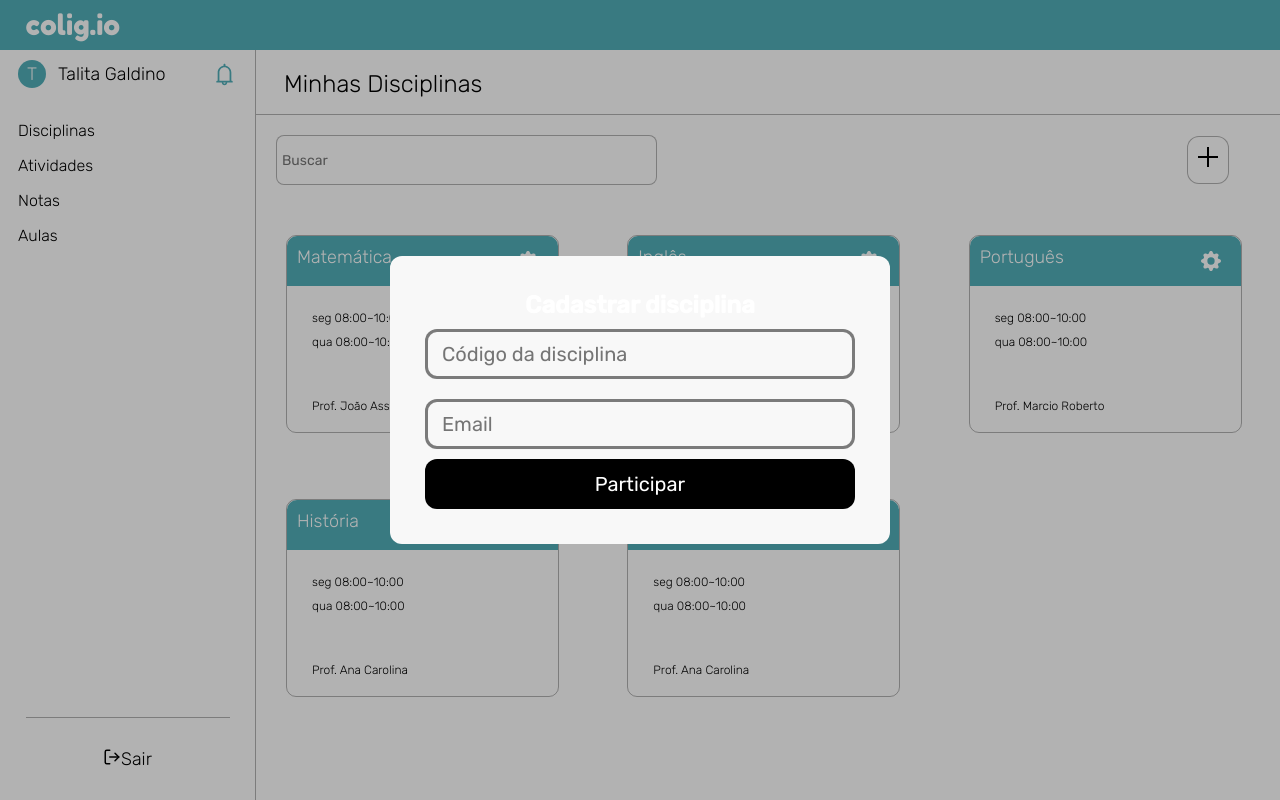
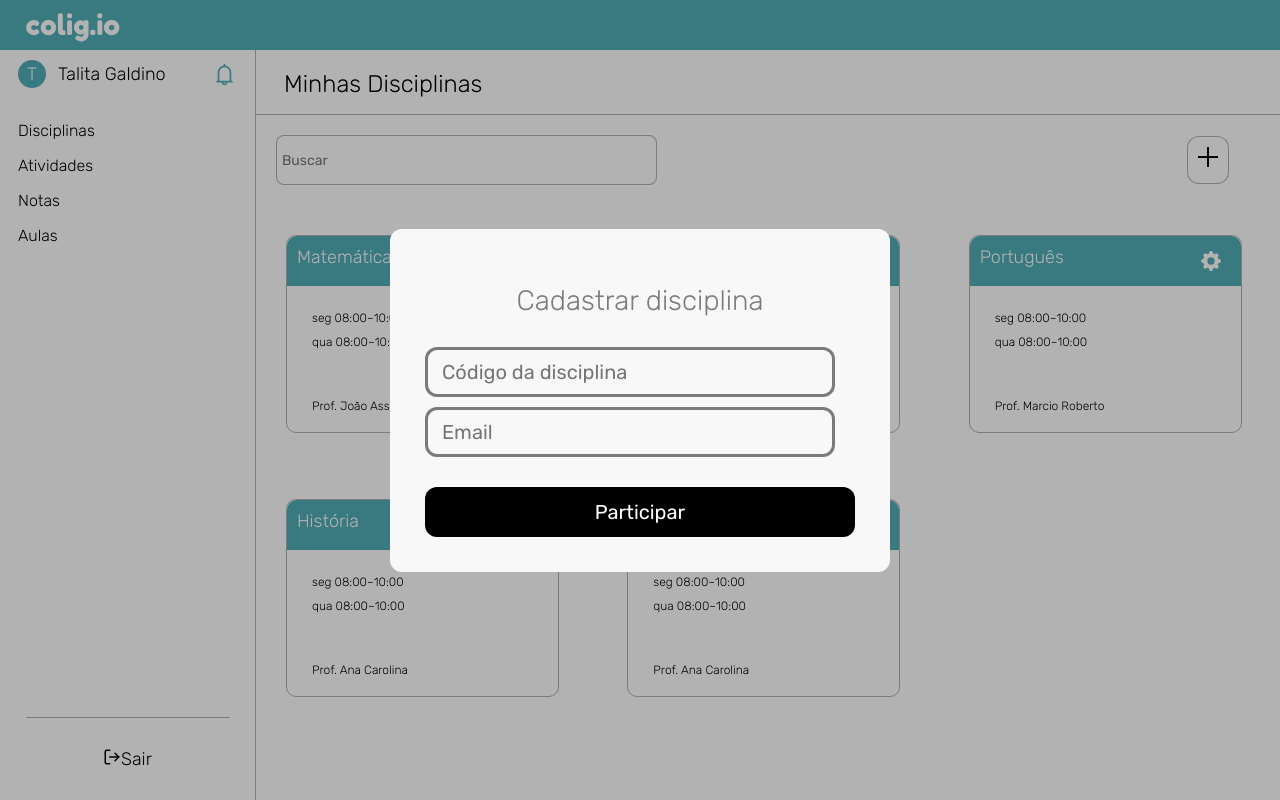
Before and after one commit to pedroespindula/coligio-front, a React (Create React App) app: page /disciplinas in a window 1280 px wide. Both pictures are taken after a click on the button 1208 px from the left and 160 px from the top of the page. Built offline with nearby package versions, Linux system fonts and the light colour scheme.

Commit message:
Adiciona cadastro de disciplina pelo aluno

```diff
--- a/src/components/RegisterStudentDiscipline/index.js
+++ b/src/components/RegisterStudentDiscipline/index.js
@@ -1,21 +1,39 @@
 import React, { useState } from 'react';
 
 import { Fields, Input } from '../../views/Login/styles';
-
+import { Title, InputsContainer } from './styles';
 import Button from '../../components/Button';
 
 const RegisterStudentDiscipline = () => {
 	const [disciplineCode, setDisciplineCode] = useState('');
 	const [email, setEmail] = useState('');
 
+	console.log(email, disciplineCode);
+
 	return (
 		<Fields>
 
-			<h4> Cadastrar disciplina </h4>
-			<Input placeholder='Código da disciplina' />
-			<Input placeholder='Email' />
+			<Title> Cadastrar disciplina </Title>
 
-			<Button style={{ width: '100%', background: '#000', fontSize: '20px', height: '50px' }}>
+			<InputsContainer>
+				<Input value={disciplineCode}
+							 placeholder='Código da disciplina'
+							 onChange={(e) => {
+								 setDisciplineCode(e.target.value)
+							 }} />
+				<Input value={email}
+							 placeholder='Email'
+							 onChange={(e) => {
+								 setEmail(e.target.value)
+							 }} />
+			</InputsContainer>
+
+			<Button
+				style={{ width: '100%',
+								 background: '#000',
+								 fontSize: '20px',
+								 height: '50px' }}
+				>
 				Participar
 			</Button>
 		</Fields>
--- a/src/components/RegisterStudentDiscipline/styles.js
+++ b/src/components/RegisterStudentDiscipline/styles.js
@@ -0,0 +1,13 @@
+import styled from 'styled-components';
+
+export const Title = styled.h1`
+	font-family: 'Rubik', sans-serif;
+	font-weight: 300;
+	color: rgba(0, 0, 0, 0.5);
+	font-size: 28px;
+	padding: 20px;
+`;
+
+export const InputsContainer = styled.div`
+	padding: 0 20px 20px 0;
+`;
--- a/src/views/Disciplines/index.js
+++ b/src/views/Disciplines/index.js
@@ -58,13 +58,6 @@ const Disciplines = () => {
                                 onClick={() => setNewDisciplineOpened(true)}
                             >
 
-                            {
-                                isNewDisciplineOpened ? (
-                                    <Modal onClose={() => setNewDisciplineOpened(false)}>
-                                        <RegisterStudentDiscipline />
-                                    </Modal>
-                                ) : null
-                            }
 
                             <GrAdd />
                         </Button>
@@ -79,6 +72,13 @@ const Disciplines = () => {
                     </DisciplinesContainer>
 
                 </ContentPage>
+                {
+                    isNewDisciplineOpened ? (
+                        <Modal onClose={() => setNewDisciplineOpened(false)}>
+                            <RegisterStudentDiscipline />
+                        </Modal>
+                    ) : null
+                }
             </Container>
         </>
     );
```
